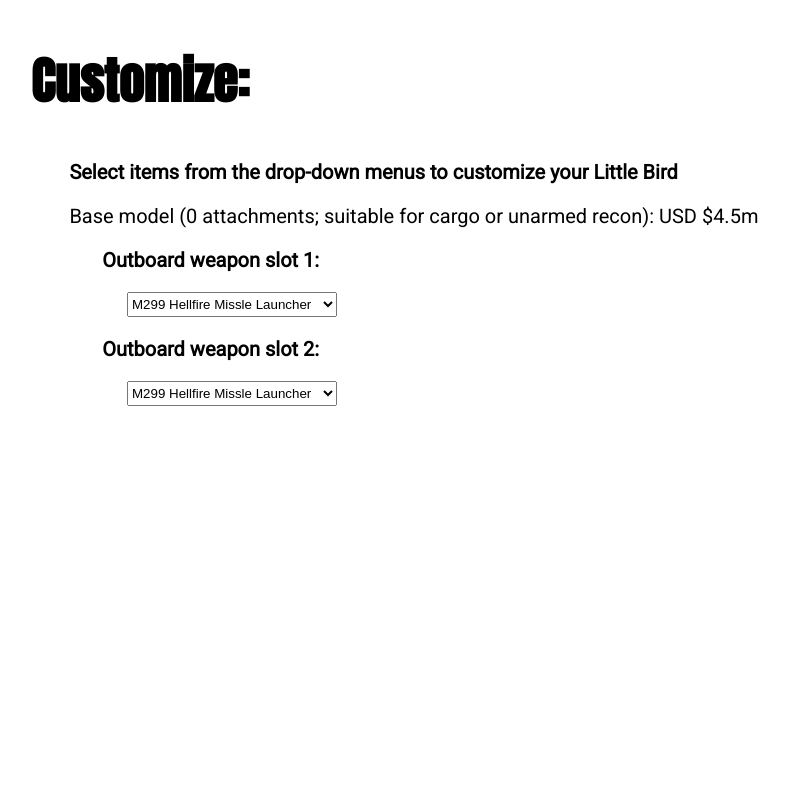
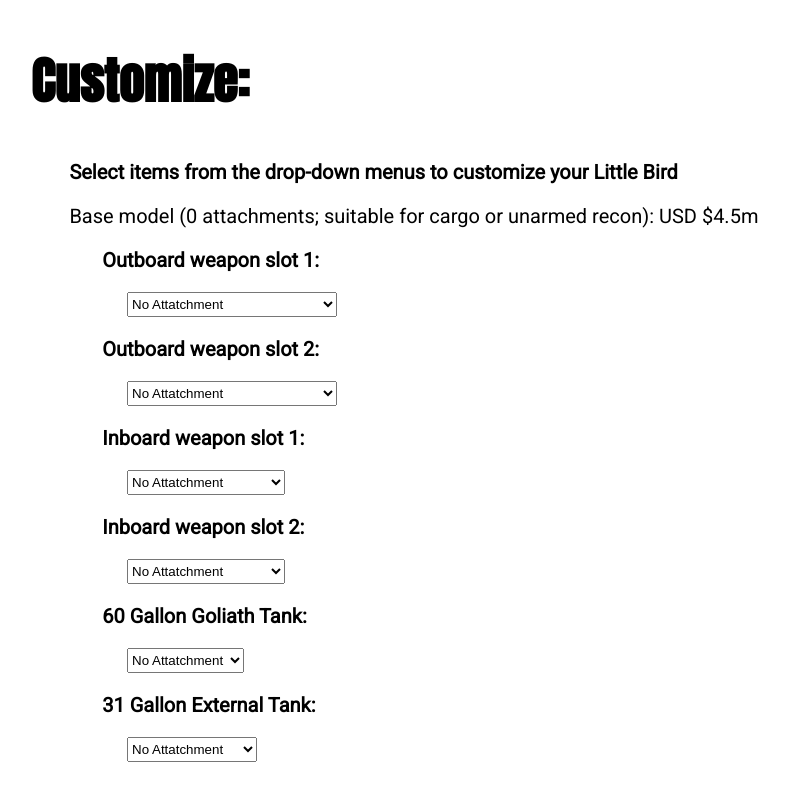
Before and after one commit to allforthe64/heli_page, a plain HTML site: page index.html in a window 1280 px wide. Shown: the part 1848-2648 px from the top of the page, without its empty margins (161-950 px from the left). Before the commit the page ends 2360 px from the top, so only its background shows below. Drawn offline with Linux system fonts and the light colour scheme.

Commit message:
added all selectable elements to the customization window

```diff
--- a/index.html
+++ b/index.html
@@ -83,6 +83,7 @@
                 <ul>
                     <p class="list-text">Outboard weapon slot 1:</p>
                     <select name="ow1" id="ow1" class="custo-form">
+                        <option value="None">No Attatchment</option>
                         <option value="M299">M299 Hellfire Missle Launcher</option>
                         <option value="M260">M260 7 Shot Rocket Launcher</option>
                         <option value="GAU19">GAU19B 12.7mm Machine Gun</option>
@@ -90,9 +91,35 @@
                     <br>
                     <p class="list-text">Outboard weapon slot 2:</p>
                     <select name="ow2" id="ow2" class="custo-form">
+                        <option value="None">No Attatchment</option>
                         <option value="M299">M299 Hellfire Missle Launcher</option>
                         <option value="M260">M260 7 Shot Rocket Launcher</option>
                         <option value="GAU19">GAU19B 12.7mm Machine Gun</option>
+                    </select>
+                    <br>
+                    <p class="list-text">Inboard weapon slot 1:</p>
+                    <select name="iw1" id="iw1" class="custo-form">
+                        <option value="None">No Attatchment</option>
+                        <option value="M134">M134 7.62mm Minigun</option>
+                    </select>
+                    <br>
+                    <p class="list-text">Inboard weapon slot 2:</p>
+                    <select name="iw2" id="iw2" class="custo-form">
+                        <option value="None">No Attatchment</option>
+                        <option value="M134">M134 7.62mm Minigun</option>
+                    </select>
+                    <br>
+                    <p class="list-text">60 Gallon Goliath Tank:</p>
+                    <select name="iw2" id="iw2" class="custo-form">
+                        <option value="None">No Attatchment</option>
+                        <option value="M134">(1) Goliath Tank</option>
+                    </select>
+                    <br>
+                    <p class="list-text">31 Gallon External Tank:</p>
+                    <select name="iw2" id="iw2" class="custo-form">
+                        <option value="None">No Attatchment</option>
+                        <option value="M134">(1) External Tank</option>
+                        <option value="M134">(2) External Tanks</option>
                     </select>
                 </ul>
             </section>
```
